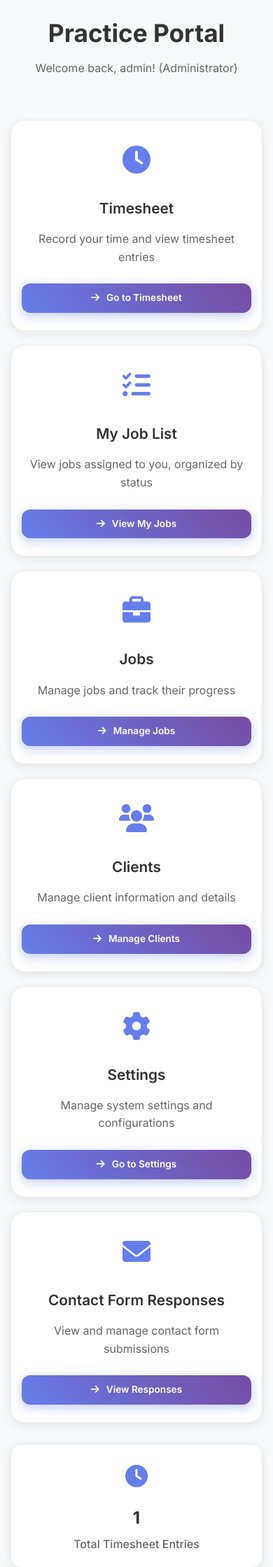
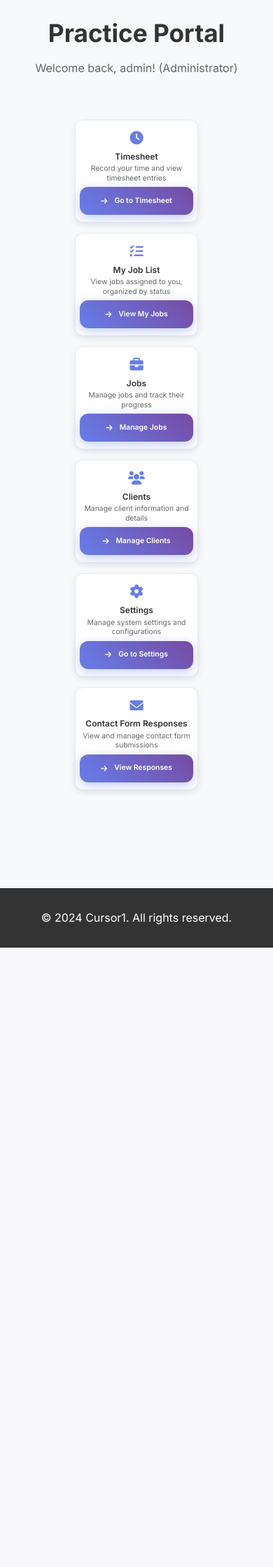
Before and after one commit to rbonehill34-star/Cursor1, a PHP site: page /practice in a window 390 px wide. Shown: the part 61-2300 px from the top of the page at 70% size. After the commit the page ends 1415 px from the top, so only its background shows below. Run offline with PHP 8.4, Linux system fonts and the light colour scheme; a user stored in the database is signed in; data comes from the database, SQL or seed files in the repository; tables that the repository leaves empty hold one stand-in row (values such as "Sample post").

Commit message:
clients and import

```diff
--- a/practice/index.php
+++ b/practice/index.php
@@ -94,10 +94,10 @@ try {
                 </div>
 
                 <!-- Buttons for the portal pages -->
-                <div class="portal-grid">
+                <div class="practice-portal-grid">
                     <!-- 1. Timesheet - Available to all users -->
-                    <div class="portal-card">
-                        <div class="portal-icon">
+                    <div class="practice-portal-card">
+                        <div class="practice-portal-icon">
                             <i class="fas fa-clock"></i>
                         </div>
                         <h3>Timesheet</h3>
@@ -109,8 +109,8 @@ try {
                     </div>
 
                     <!-- 2. My Job List - Available to all users -->
-                    <div class="portal-card">
-                        <div class="portal-icon">
+                    <div class="practice-portal-card">
+                        <div class="practice-portal-icon">
                             <i class="fas fa-list-check"></i>
                         </div>
                         <h3>My Job List</h3>
@@ -123,8 +123,8 @@ try {
 
                     <?php if (in_array($account_type, ['Manager', 'Administrator'])): ?>
                     <!-- 3. Jobs - Available to Managers and Administrators -->
-                    <div class="portal-card">
-                        <div class="portal-icon">
+                    <div class="practice-portal-card">
+                        <div class="practice-portal-icon">
                             <i class="fas fa-briefcase"></i>
                         </div>
                         <h3>Jobs</h3>
@@ -136,8 +136,8 @@ try {
                     </div>
 
                     <!-- 4. Clients - Available to Managers and Administrators -->
-                    <div class="portal-card">
-                        <div class="portal-icon">
+                    <div class="practice-portal-card">
+                        <div class="practice-portal-icon">
                             <i class="fas fa-users"></i>
                         </div>
                         <h3>Clients</h3>
@@ -150,8 +150,8 @@ try {
                     <?php endif; ?>
 
                     <!-- 5. Settings - Available to all users -->
-                    <div class="portal-card">
-                        <div class="portal-icon">
+                    <div class="practice-portal-card">
+                        <div class="practice-portal-icon">
                             <i class="fas fa-cog"></i>
                         </div>
                         <h3>Settings</h3>
@@ -164,8 +164,8 @@ try {
 
                     <?php if ($account_type === 'Administrator'): ?>
                     <!-- 6. Contact Form Responses - Administrator only -->
-                    <div class="portal-card">
-                        <div class="portal-icon">
+                    <div class="practice-portal-card">
+                        <div class="practice-portal-icon">
                             <i class="fas fa-envelope"></i>
                         </div>
                         <h3>Contact Form Responses</h3>
@@ -174,50 +174,6 @@ try {
                             <i class="fas fa-arrow-right"></i>
                             View Responses
                         </a>
-                    </div>
-                    <?php endif; ?>
-                </div>
-
-                <!-- Portal Statistics -->
-                <div class="stats-grid">
-                    <div class="stat-card">
-                        <div class="stat-icon">
-                            <i class="fas fa-clock"></i>
-                        </div>
-                        <div class="stat-content">
-                            <h3><?php echo $stats['timesheet_entries']; ?></h3>
-                            <p>Total Timesheet Entries</p>
-                        </div>
-                    </div>
-                    <div class="stat-card">
-                        <div class="stat-icon">
-                            <i class="fas fa-calendar-week"></i>
-                        </div>
-                        <div class="stat-content">
-                            <h3><?php echo $stats['this_week_entries']; ?></h3>
-                            <p>This Week's Entries</p>
-                        </div>
-                    </div>
-                    <?php if (in_array($account_type, ['Manager', 'Administrator'])): ?>
-                    <div class="stat-card">
-                        <div class="stat-icon">
-                            <i class="fas fa-users"></i>
-                        </div>
-                        <div class="stat-content">
-                            <h3><?php echo $stats['total_clients'] ?? 0; ?></h3>
-                            <p>Total Clients</p>
-                        </div>
-                    </div>
-                    <?php endif; ?>
-                    <?php if ($account_type === 'Administrator'): ?>
-                    <div class="stat-card">
-                        <div class="stat-icon">
-                            <i class="fas fa-envelope"></i>
-                        </div>
-                        <div class="stat-content">
-                            <h3><?php echo $stats['form_responses'] ?? 0; ?></h3>
-                            <p>Form Responses</p>
-                        </div>
                     </div>
                     <?php endif; ?>
                 </div>
@@ -237,6 +193,132 @@ try {
         .practice-section {
             padding-top: 20px !important;
         }
+
+        /* Compact practice portal styles to match settings page */
+        .practice-portal-grid {
+            display: flex;
+            flex-wrap: wrap;
+            gap: 15px;
+            margin-bottom: 40px;
+            justify-content: center;
+        }
+
+        .practice-portal-card {
+            flex: 0 0 calc(16.666% - 12.5px); /* 1/6 minus gap */
+            max-width: calc(16.666% - 12.5px);
+            background: white;
+            padding: 15px 10px;
+            border-radius: 12px;
+            text-align: center;
+            box-shadow: 0 3px 10px rgba(0, 0, 0, 0.08);
+            border: 1px solid #e9ecef;
+            transition: all 0.3s ease;
+            min-height: 140px;
+            display: flex;
+            flex-direction: column;
+            justify-content: space-between;
+        }
+
+        .practice-portal-card:hover {
+            transform: translateY(-3px);
+            box-shadow: 0 6px 20px rgba(0, 0, 0, 0.15);
+        }
+
+        .practice-portal-icon {
+            font-size: 1.5rem;
+            color: #667eea;
+            margin-bottom: 8px;
+        }
+
+        .practice-portal-card h3 {
+            font-size: 0.9rem;
+            font-weight: 600;
+            color: #333;
+            margin-bottom: 6px;
+            line-height: 1.2;
+        }
+
+        .practice-portal-card p {
+            color: #666;
+            line-height: 1.3;
+            margin-bottom: 10px;
+            font-size: 0.75rem;
+            flex-grow: 1;
+        }
+
+        .practice-portal-card .btn {
+            width: 100%;
+            justify-content: center;
+            padding: 8px 10px;
+            font-size: 0.75rem;
+            margin-top: auto;
+        }
+
+        /* Mobile responsive adjustments for practice portal */
+        @media (max-width: 1200px) {
+            .practice-portal-card {
+                flex: 0 0 calc(25% - 11.25px); /* 1/4 minus gap */
+                max-width: calc(25% - 11.25px);
+            }
+        }
+
+        @media (max-width: 768px) {
+            .practice-portal-card {
+                flex: 0 0 calc(33.333% - 10px); /* 1/3 minus gap */
+                max-width: calc(33.333% - 10px);
+                padding: 12px 8px;
+                min-height: 120px;
+            }
+
+            .practice-portal-icon {
+                font-size: 1.3rem;
+                margin-bottom: 6px;
+            }
+
+            .practice-portal-card h3 {
+                font-size: 0.8rem;
+                margin-bottom: 4px;
+            }
+
+            .practice-portal-card p {
+                font-size: 0.7rem;
+                margin-bottom: 8px;
+            }
+
+            .practice-portal-card .btn {
+                padding: 6px 8px;
+                font-size: 0.7rem;
+            }
+        }
+
+        @media (max-width: 480px) {
+            .practice-portal-card {
+                flex: 0 0 calc(50% - 4px); /* 1/2 minus gap */
+                max-width: calc(50% - 4px);
+                padding: 10px 6px;
+                min-height: 100px;
+            }
+
+            .practice-portal-icon {
+                font-size: 1.2rem;
+                margin-bottom: 4px;
+            }
+
+            .practice-portal-card h3 {
+                font-size: 0.75rem;
+                margin-bottom: 3px;
+            }
+
+            .practice-portal-card p {
+                font-size: 0.65rem;
+                margin-bottom: 6px;
+            }
+
+            .practice-portal-card .btn {
+                padding: 5px 6px;
+                font-size: 0.65rem;
+            }
+        }
     </style>
 </body>
 </html>
```
Also changed, not shown: import/index.php (added, +512 -0 lines), settings/index.php (+25 -15 lines).
